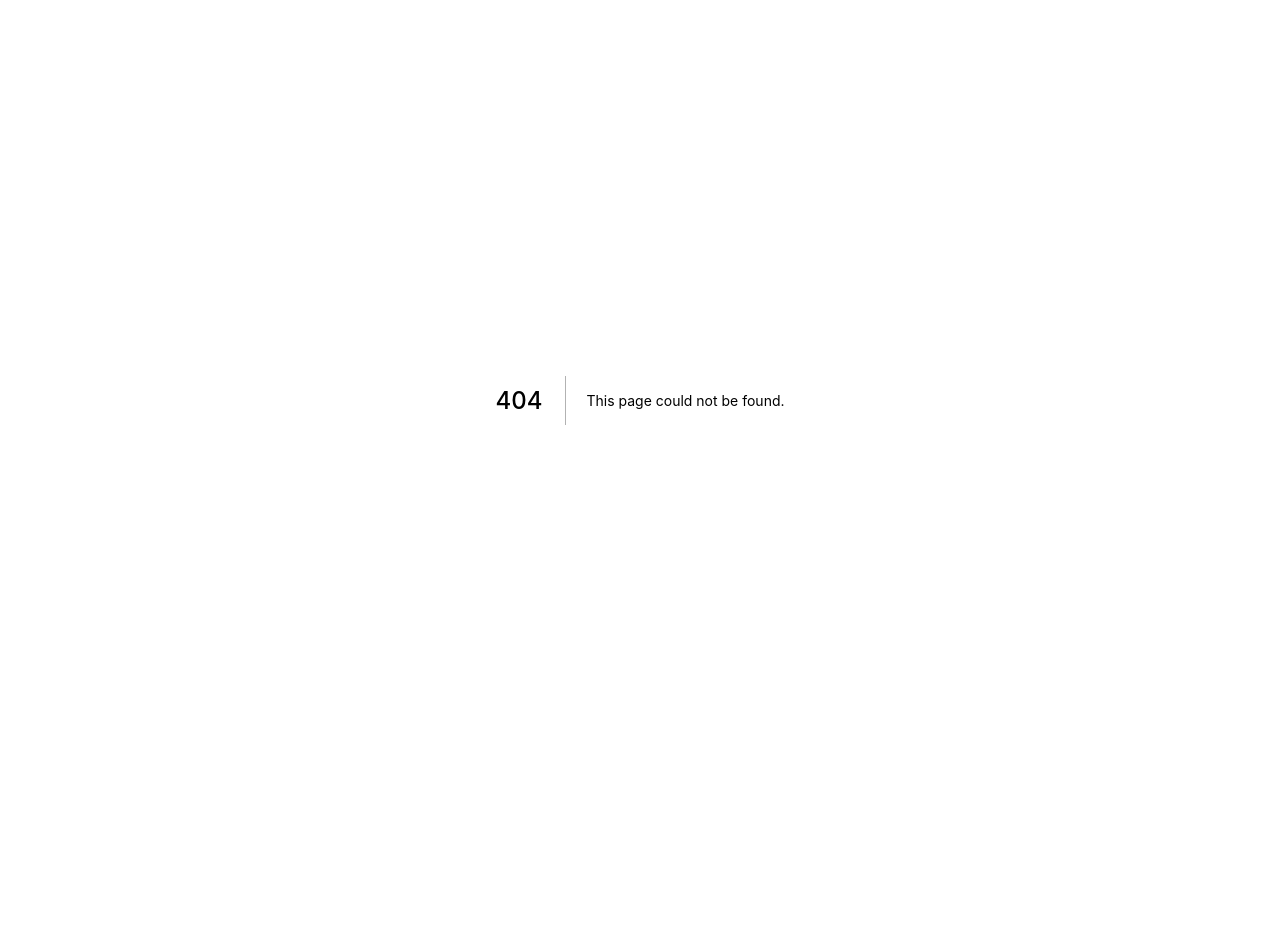
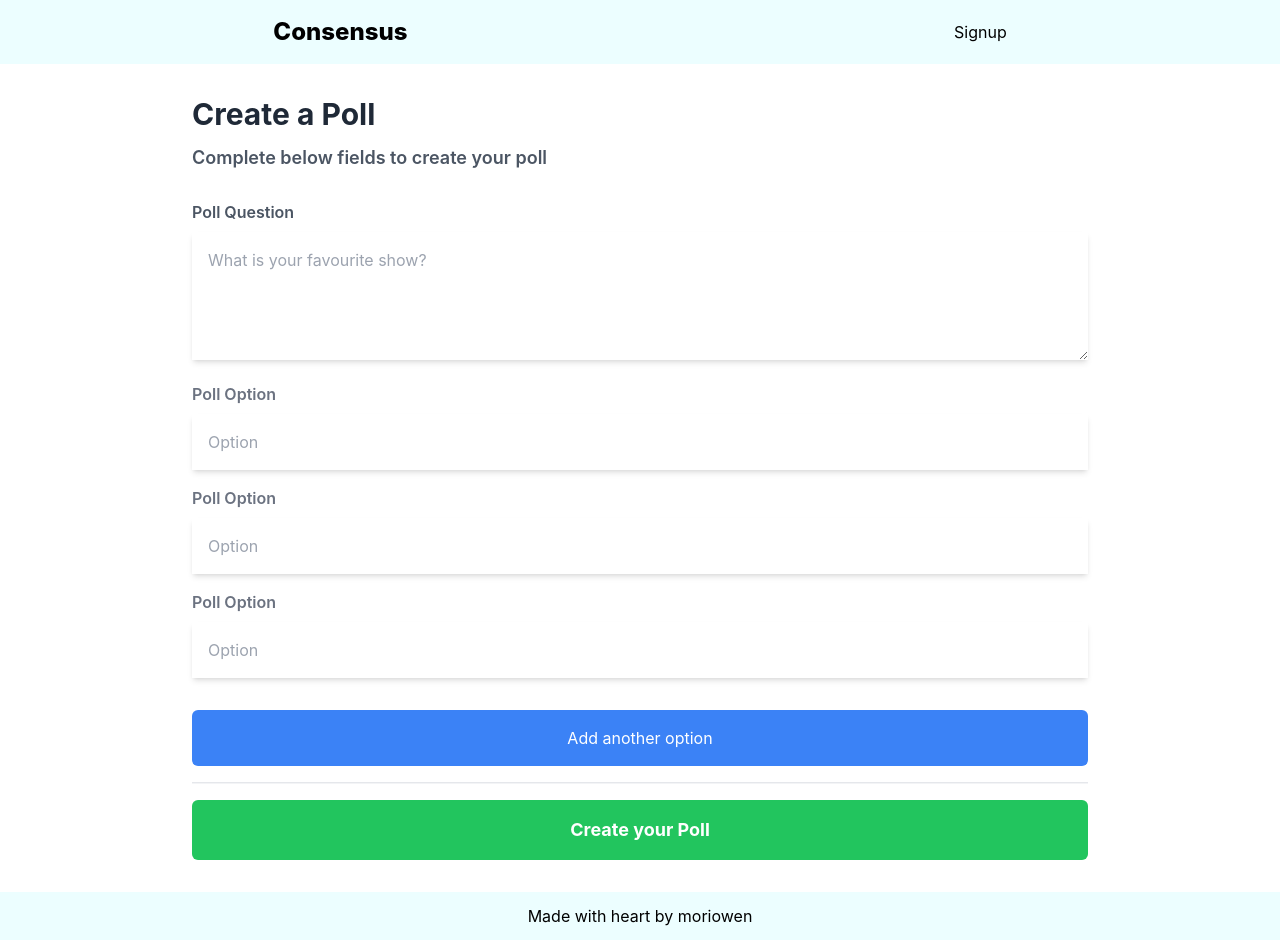
Before and after one commit to matharva/consensus, a Next.js app: page /new-poll in a window 1280 px wide. Before the commit this address had no page. Before the commit the page ends 800 px from the top, so only its background shows below. Built offline with nearby package versions, Linux system fonts and the light colour scheme.

Commit message:
3 pages done

```diff
--- /dev/null
+++ b/components/Footer/Footer.tsx
@@ -0,0 +1,11 @@
+import React from "react";
+
+const Footer = () => {
+  return (
+    <div className="flex items-center justify-center h-12 bg-cyan-50">
+      Made with heart by moriowen
+    </div>
+  );
+};
+
+export default Footer;
--- /dev/null
+++ b/components/Navbar/Navbar.tsx
@@ -0,0 +1,14 @@
+import React from "react";
+
+const Navbar = () => {
+  return (
+    <div>
+      <div className="h-16 flex items-center justify-around bg-cyan-50">
+        <div className="text-2xl font-extrabold">Consensus</div>
+        <div className="">Signup</div>
+      </div>
+    </div>
+  );
+};
+
+export default Navbar;
--- a/pages/index.tsx
+++ b/pages/index.tsx
@@ -1,72 +1,26 @@
-import type { NextPage } from 'next'
-import Head from 'next/head'
-import Image from 'next/image'
-import styles from '../styles/Home.module.css'
+import type { NextPage } from "next";
+import Head from "next/head";
+import Image from "next/image";
+import styles from "../styles/Home.module.css";
+import Footer from "../components/Footer/Footer";
+import Navbar from "../components/Navbar/Navbar";
 
 const Home: NextPage = () => {
   return (
-    <div className={styles.container}>
-      <Head>
-        <title>Create Next App</title>
-        <meta name="description" content="Generated by create next app" />
-        <link rel="icon" href="/favicon.ico" />
-      </Head>
+    <div className="h-screen">
+      <Navbar />
+      <div className="flex flex-col items-center justify-center h-full text-center ">
+        <div className="text-4xl mx-2 md:text-6xl font-bold">
+          Create instant, real-time <br />
+          polls for free
+        </div>
+        <button className="bg-green-400 p-4 m-4 mt-8 rounded-md text-white text-xl font-medium">
+          Create your Poll
+        </button>
+      </div>
+      <Footer />
+    </div>
+  );
+};
 
-      <main className={styles.main}>
-        <h1 className={styles.title}>
-          Welcome to <a href="https://nextjs.org">Next.js!</a>
-        </h1>
-
-        <p className={styles.description}>
-          Get started by editing{' '}
-          <code className={styles.code}>pages/index.tsx</code>
-        </p>
-
-        <div className={styles.grid}>
-          <a href="https://nextjs.org/docs" className={styles.card}>
-            <h2>Documentation &rarr;</h2>
-            <p>Find in-depth information about Next.js features and API.</p>
-          </a>
-
-          <a href="https://nextjs.org/learn" className={styles.card}>
-            <h2>Learn &rarr;</h2>
-            <p>Learn about Next.js in an interactive course with quizzes!</p>
-          </a>
-
-          <a
-            href="https://github.com/vercel/next.js/tree/canary/examples"
-            className={styles.card}
-          >
-            <h2>Examples &rarr;</h2>
-            <p>Discover and deploy boilerplate example Next.js projects.</p>
-          </a>
-
-          <a
-            href="https://vercel.com/new?utm_source=create-next-app&utm_medium=default-template&utm_campaign=create-next-app"
-            className={styles.card}
-          >
-            <h2>Deploy &rarr;</h2>
-            <p>
-              Instantly deploy your Next.js site to a public URL with Vercel.
-            </p>
-          </a>
-        </div>
-      </main>
-
-      <footer className={styles.footer}>
-        <a
-          href="https://vercel.com?utm_source=create-next-app&utm_medium=default-template&utm_campaign=create-next-app"
-          target="_blank"
-          rel="noopener noreferrer"
-        >
-          Powered by{' '}
-          <span className={styles.logo}>
-            <Image src="/vercel.svg" alt="Vercel Logo" width={72} height={16} />
-          </span>
-        </a>
-      </footer>
-    </div>
-  )
-}
-
-export default Home
+export default Home;
--- /dev/null
+++ b/pages/new-poll/[id].tsx
@@ -0,0 +1,41 @@
+import React from "react";
+import Footer from "../../components/Footer/Footer";
+import Navbar from "../../components/Navbar/Navbar";
+
+const LinkPage = () => {
+  return (
+    <div>
+      <Navbar />
+      <div className="h-full max-w-xl md:mx-auto">
+        <div className="p-4 border-1 rounded-md shadow-md m-8 border-1 border-gray-100">
+          <div className="mt-4">The link to your poll is: </div>
+          <input
+            type="text"
+            className="p-2 w-full rounded my-2 bg-gray-100 border-2"
+          />
+
+          <hr className="h-0.25 bg-gray-100 my-8" />
+          <div className="mt-4">The admin link to manage your poll is: </div>
+          <div className="text-sm font-bold text-orange-600 py-2">
+            Don't share this link with your participants
+          </div>
+          <input
+            type="text"
+            className="p-2 w-full rounded my-2 bg-gray-100 border-2"
+          />
+
+          <div className="flex items-center justify-evenly p-3 text-center ">
+            <div className="text-blue-500 font-bold border-r-2 flex-1 pr-2">
+              Visit your poll
+            </div>
+            {/* <hr className="h-0.25 bg-gray-100 my-8" /> */}
+            <div className="text-blue-500 font-bold flex-1">Visit admin</div>
+          </div>
+        </div>
+      </div>
+      <Footer />
+    </div>
+  );
+};
+
+export default LinkPage;
--- /dev/null
+++ b/pages/new-poll/index.tsx
@@ -0,0 +1,60 @@
+import React from "react";
+import Footer from "../../components/Footer/Footer";
+import Navbar from "../../components/Navbar/Navbar";
+
+const NewPoll = () => {
+  return (
+    <div>
+      <Navbar />
+      <div className="m-6 md:max-w-4xl md:m-auto">
+        <div className="text-3xl font-bold text-gray-800 mt-8">
+          Create a Poll
+        </div>
+        <div className="font-semibold text-lg  text-gray-600 my-4 line leading-5">
+          Complete below fields to create your poll
+        </div>
+
+        <div className="text-gray-600 font-semibold mt-8 mb-2">
+          Poll Question
+        </div>
+        <textarea
+          rows={4}
+          className="shadow-md p-4 w-full"
+          placeholder="What is your favourite show?"
+        />
+
+        <div className="text-gray-500 font-semibold mt-4">Poll Option</div>
+        <input
+          type="text"
+          placeholder="Option"
+          className="shadow-md p-4 w-full mt-2"
+        />
+        <div className="text-gray-500 font-semibold mt-4">Poll Option</div>
+        <input
+          type="text"
+          placeholder="Option"
+          className="shadow-md p-4 w-full mt-2"
+        />
+        <div className="text-gray-500 font-semibold mt-4">Poll Option</div>
+        <input
+          type="text"
+          placeholder="Option"
+          className="shadow-md p-4 w-full mt-2"
+        />
+
+        <button className="bg-blue-500 mx-auto p-4 w-full text-white rounded-md mt-8">
+          Add another option
+        </button>
+
+        <hr className="h-0.5 bg-gray-100 mt-4" />
+
+        <button className="bg-green-500 mx-auto font-bold text-lg p-4 w-full text-white rounded-md mt-4 mb-8">
+          Create your Poll
+        </button>
+      </div>
+      <Footer />
+    </div>
+  );
+};
+
+export default NewPoll;
--- /dev/null
+++ b/pages/poll/index.tsx
@@ -0,0 +1,46 @@
+import React from "react";
+import Footer from "../../components/Footer/Footer";
+import Navbar from "../../components/Navbar/Navbar";
+import { BsCheckLg } from "react-icons/bs";
+
+const Poll = () => {
+  return (
+    <div>
+      <Navbar />
+      <div className="p-4 max-w-2xl md:mx-auto">
+        <div className="text-3xl font-bold my-8 mb-12">
+          What is your favourite movie?
+        </div>
+        {/* Options */}
+        <div className="flex items-center justify-start border-2 p-4 rounded-md border-green-400 my-6 shadow-lg shadow-green-200">
+          <div className="border-2 border-green-400 p-2 rounded-full ml-4 flex items-center justify-center bg-green-400">
+            <BsCheckLg color="white" className="text-sm" />
+          </div>
+          <div className="text-xl pl-4">option1</div>
+        </div>
+        <div className="flex items-center justify-start border-2 p-4 rounded-md border-green-400 my-6 shadow-lg shadow-green-200">
+          <div className="border-2 p-2 rounded-full ml-4 flex items-center justify-center bg-green-400">
+            <BsCheckLg color="white" className="text-sm" />
+          </div>
+          <div className="text-xl pl-4">option1</div>
+        </div>
+        <div className="flex items-center justify-start border-2 p-4 rounded-md border-green-400 my-6 shadow-lg shadow-green-200">
+          <div className="border-2 p-2 rounded-full ml-4 flex items-center justify-center bg-green-400">
+            <BsCheckLg color="white" className="text-sm" />
+          </div>
+          <div className="text-xl pl-4">option1</div>
+        </div>
+        <div className="bg-green-400 p-4 w-full text-center rounded font-bold text-white text-xl my-8 mt-12 max-w-lg md:mx-auto">
+          Submit your vote
+        </div>
+        <div className="bg-gray-300 p-4 w-full text-center rounded font-bold text-white text-xl my-8  max-w-lg md:mx-auto">
+          Jump to result {">"}
+        </div>
+      </div>
+
+      <Footer />
+    </div>
+  );
+};
+
+export default Poll;
--- /dev/null
+++ b/postcss.config.js
@@ -0,0 +1,6 @@
+module.exports = {
+  plugins: {
+    tailwindcss: {},
+    autoprefixer: {},
+  },
+}
--- a/styles/globals.css
+++ b/styles/globals.css
@@ -1,9 +1,14 @@
+@tailwind base;
+@tailwind components;
+@tailwind utilities;
+@import url("https://fonts.googleapis.com/css2?family=Inter:wght@100;200;300;400;500;600;700;800;900&display=swap");
 html,
 body {
   padding: 0;
   margin: 0;
-  font-family: -apple-system, BlinkMacSystemFont, Segoe UI, Roboto, Oxygen,
-    Ubuntu, Cantarell, Fira Sans, Droid Sans, Helvetica Neue, sans-serif;
+  font-family: "Inter", sans-serif;
+  /* font-family: -apple-system, BlinkMacSystemFont, Segoe UI, Roboto, Oxygen,
+    Ubuntu, Cantarell, Fira Sans, Droid Sans, Helvetica Neue, sans-serif; */
 }
 
 a {
--- /dev/null
+++ b/tailwind.config.js
@@ -0,0 +1,10 @@
+module.exports = {
+  content: [
+    "./pages/**/*.{js,ts,jsx,tsx}",
+    "./components/**/*.{js,ts,jsx,tsx}",
+  ],
+  theme: {
+    extend: {},
+  },
+  plugins: [],
+};
```
Also changed, not shown: package.json (+7 -2 lines), Screenshot 2022-03-12 224152.png (added), 1 other file (tests, documents, lock files or other folders).
